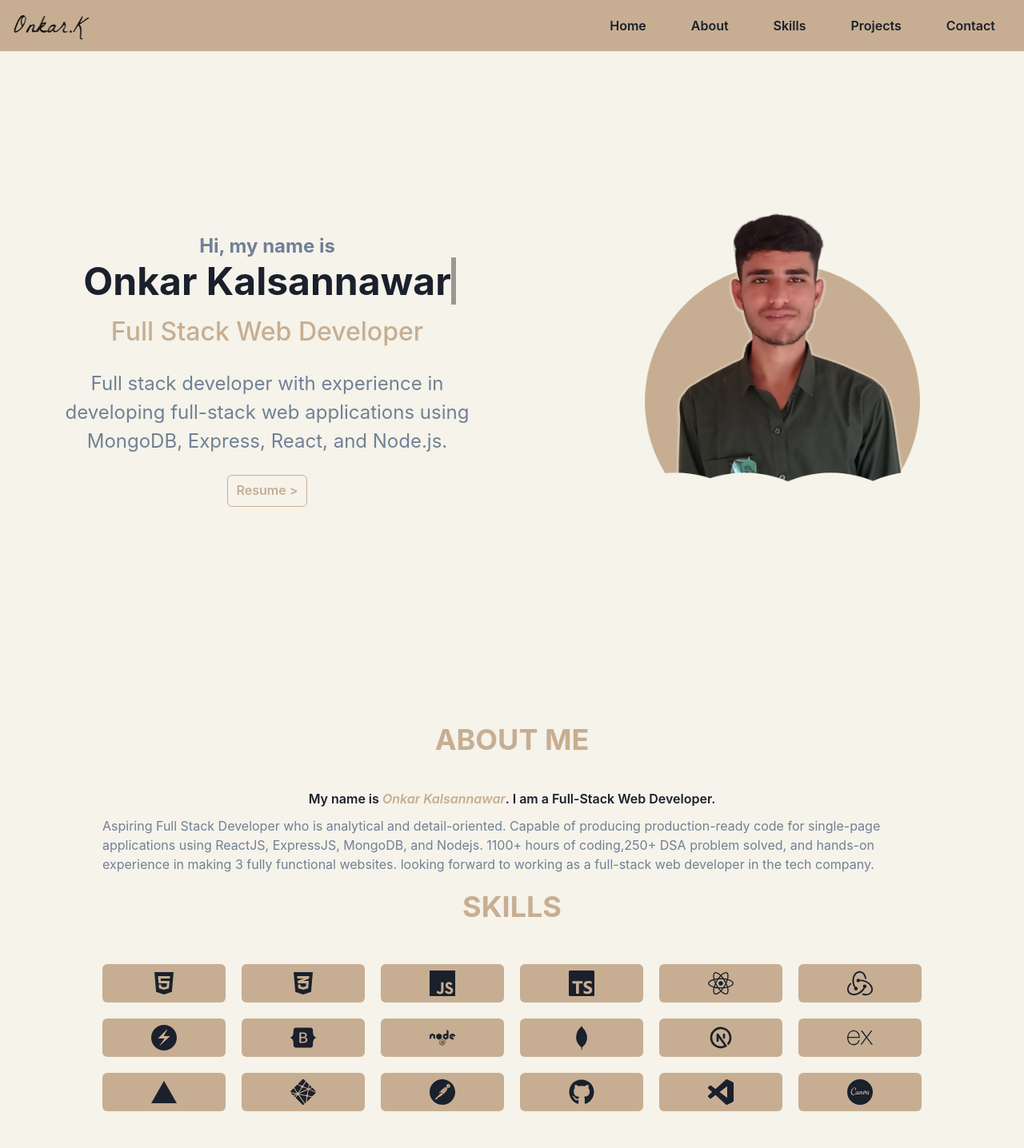
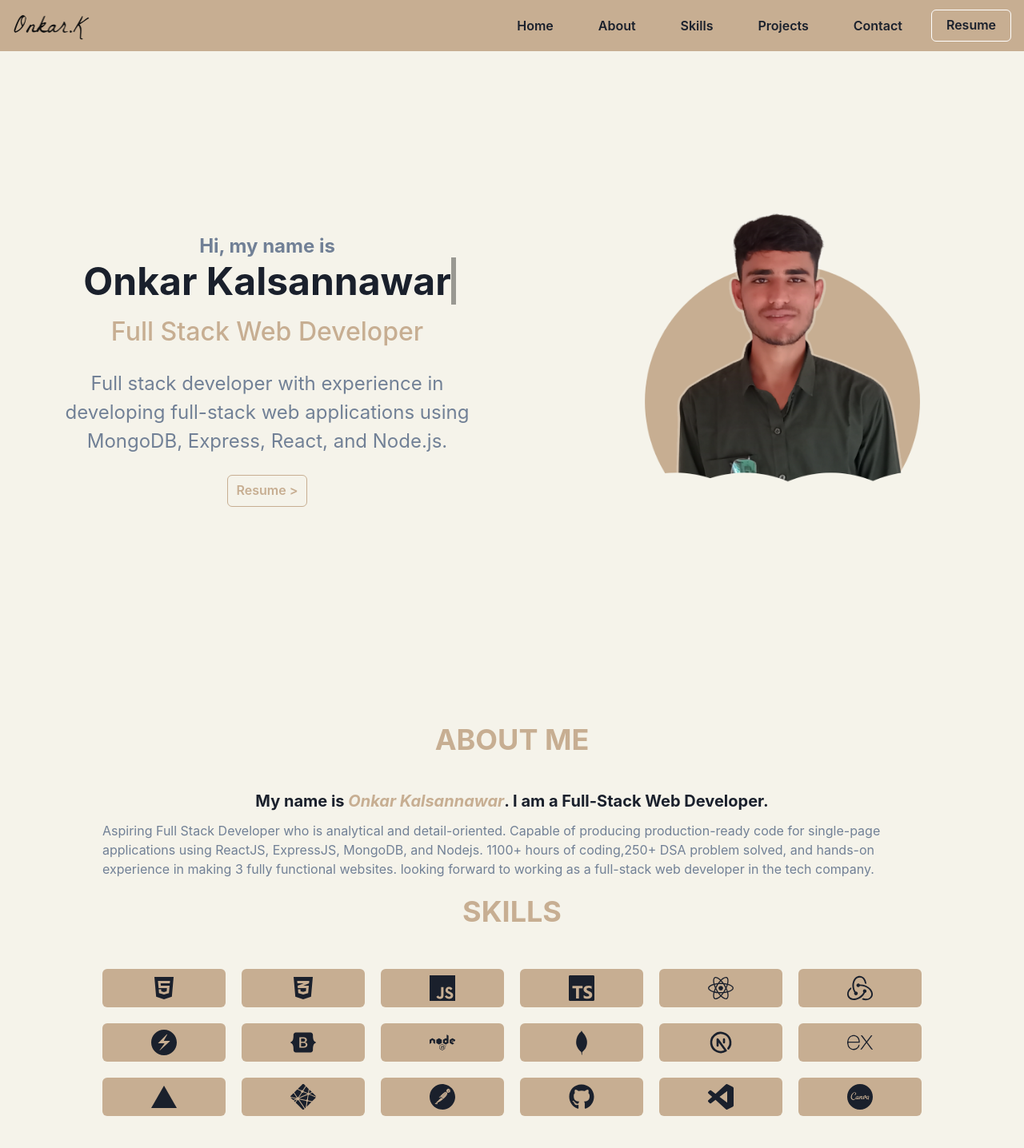
Before and after one commit to OnkarK0273/OnkarK0273.github.io, a React (Create React App) app: page / in a window 1280 px wide. Shown: the top 1436 px of the page at 80% size. Built offline with nearby package versions, Linux system fonts and the light colour scheme.

Commit message:
portfolio complete

```diff
--- a/src/Components/About/About.jsx
+++ b/src/Components/About/About.jsx
@@ -1,11 +1,11 @@
-import { Heading, Highlight, Text } from '@chakra-ui/react'
+import { Heading, Text } from '@chakra-ui/react'
 import React from 'react'
 
 export default function About() {
   return (
     <div id='About'>
       <Heading color={'#C7AE92'} pt='40px' pb='40px'>ABOUT ME</Heading>
-      <Text fontWeight={'600'} w="80%" m='auto' pb='10px'>My name is <lebal style={{color:'#C7AE92',fontStyle:'italic'}}>Onkar Kalsannawar</lebal>. I am a Full-Stack Web Developer.</Text>
+      <Text fontSize={'20px'} fontWeight={'700'} w="80%" m='auto' pb='10px'>My name is <lebal style={{color:'#C7AE92',fontStyle:'italic'}}>Onkar Kalsannawar</lebal>. I am a Full-Stack Web Developer.</Text>
 
       <Text color={'gray.500'} textAlign={'left'} w="80%" m='auto'>Aspiring Full Stack Developer who is analytical and detail-oriented.
         Capable of producing production-ready code for single-page applications
--- a/src/Components/Home/Home.jsx
+++ b/src/Components/Home/Home.jsx
@@ -37,7 +37,7 @@ import {
               <Button
                 w={{ base: '150px', md: '100px', lg: '100px' }}
                 m="auto"
-
+                onClick={()=>{document.location.href='https://drive.google.com/file/d/10caKf20AnU9VYco2-Nj4q6VsuQqDUbjc/view?usp=share_link'}}
                 borderColor="#C7AE92"
                 variant='outline'
                 color='#C7AE92'
@@ -45,7 +45,7 @@ import {
                   bg: '#C7AE92',
                   color:'white'
                 }}>
-                Resume {'>'}
+                  <a href='/Onkar_Kalsannawar_Resume.pdf' download>Resume {'>'}</a>
               </Button>
             </Stack>
 
--- a/src/Components/Navbar/Nav.jsx
+++ b/src/Components/Navbar/Nav.jsx
@@ -14,6 +14,7 @@ import {
   Stack,
 
   Image,
+  Button,
 } from '@chakra-ui/react';
 import { HamburgerIcon, CloseIcon } from '@chakra-ui/icons';
 
@@ -57,6 +58,16 @@ export default function Nav() {
               {Links.map((link) => (
                 <NavLink key={link}>{link}</NavLink>
               ))}
+              <Button
+                w={{ base: '150px', md: '100px', lg: '100px' }}
+                m="auto"
+                onClick={()=>{document.location.href='https://drive.google.com/file/d/10caKf20AnU9VYco2-Nj4q6VsuQqDUbjc/view?usp=share_link'}}
+                borderColor="white"
+                variant='outline'
+
+                >
+                  <a href='/Onkar_Kalsannawar_Resume.pdf' download>Resume {''}</a>
+              </Button>
             </HStack>
           </HStack>
           <IconButton
```
Also changed, not shown: 1 other file (tests, documents, lock files or other folders).
